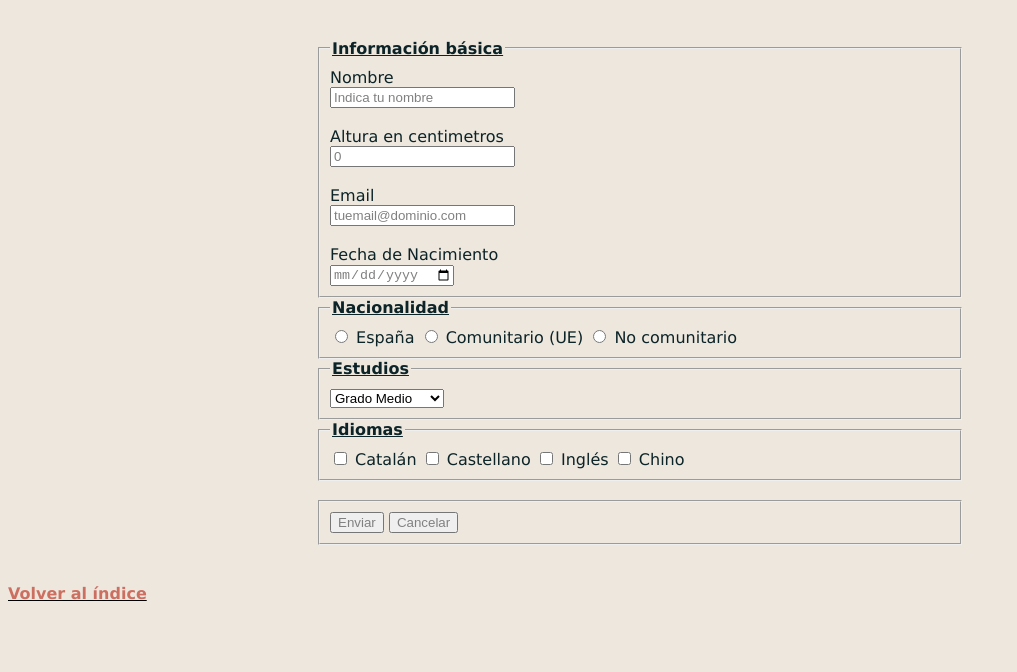
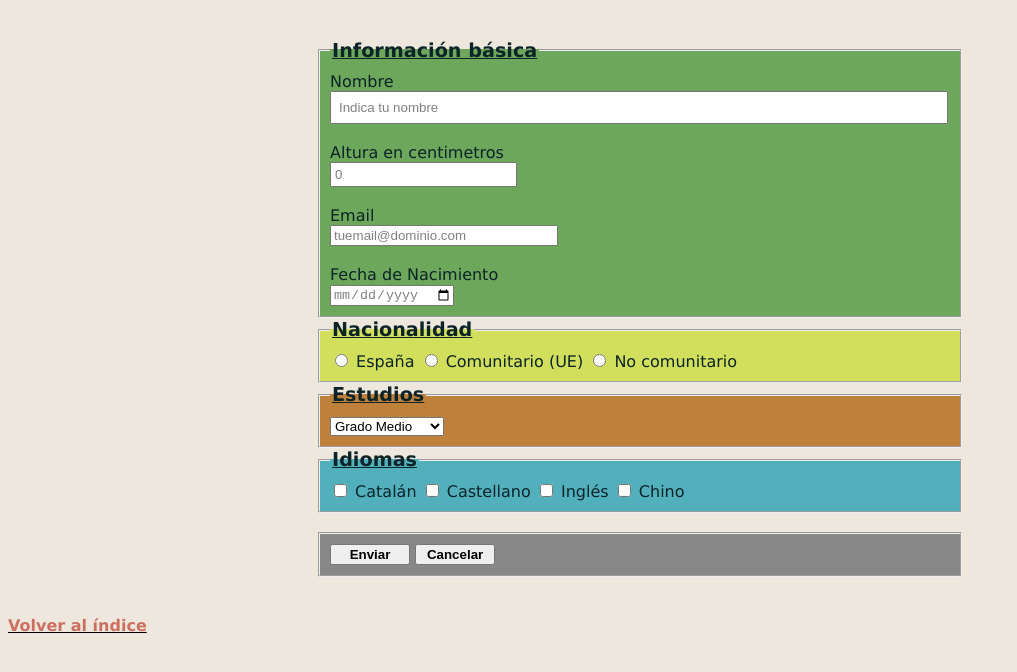
Before and after one commit to Mandretta/mandretta.github.io, a plain HTML site: page paginas_html/formulario.html in a window 1280 px wide. Shown: the part 62-734 px from the top of the page, without its empty margins (0-1017 px from the left). Drawn offline with Linux system fonts and the light colour scheme.

Commit message:
Hoja de estilos cambiada 1.1

```diff
--- a/css/stylesheet.css
+++ b/css/stylesheet.css
@@ -10,9 +10,14 @@ html{
 --naranjaoscuro: #9e4343;
 --verde: #6ca75b;
 --negrofull: #000000;
---naranja: #be853a;
+--naranja: #be803a;
+--gris: #888888;
 }
 
+#emailform
+{
+    width: 220px;
+}
 form {
     padding: 20px;
 }
@@ -24,12 +29,46 @@ fieldset
     width: 620px;
 }
 
-.fieldsetverde
+.backgroundamarillo
 {
-    background-color:var(--amarillo)
+    background-color: var(--amarillo);
 }
 
-#nombre
+#enviarcancelar
+{
+    font-weight: bolder;
+    color: #000000;
+    height: auto;
+    width: 80px;
+}
+.backgroundgris
+{
+    background-color: var(--gris);
+}
+
+
+.backgroundcian
+{
+    background-color: var(--cian);
+}
+
+
+.backgroundnaranjadark
+{
+    background-color: var(--naranjaoscuro);
+}
+
+.backgroundnaranja
+{
+    background-color: var(--naranja);
+}
+
+.backgroundverde
+{
+    background-color:var(--verde)
+}
+
+#nombreform
 {
     width:600px;
     padding: 7px;
@@ -39,9 +78,10 @@ legend
 {
     text-decoration: underline;
     font-weight: bolder;
+    font-size: larger;
 }
 
-#numero
+#numeroform
 {
     padding: 3px;
 }
```
